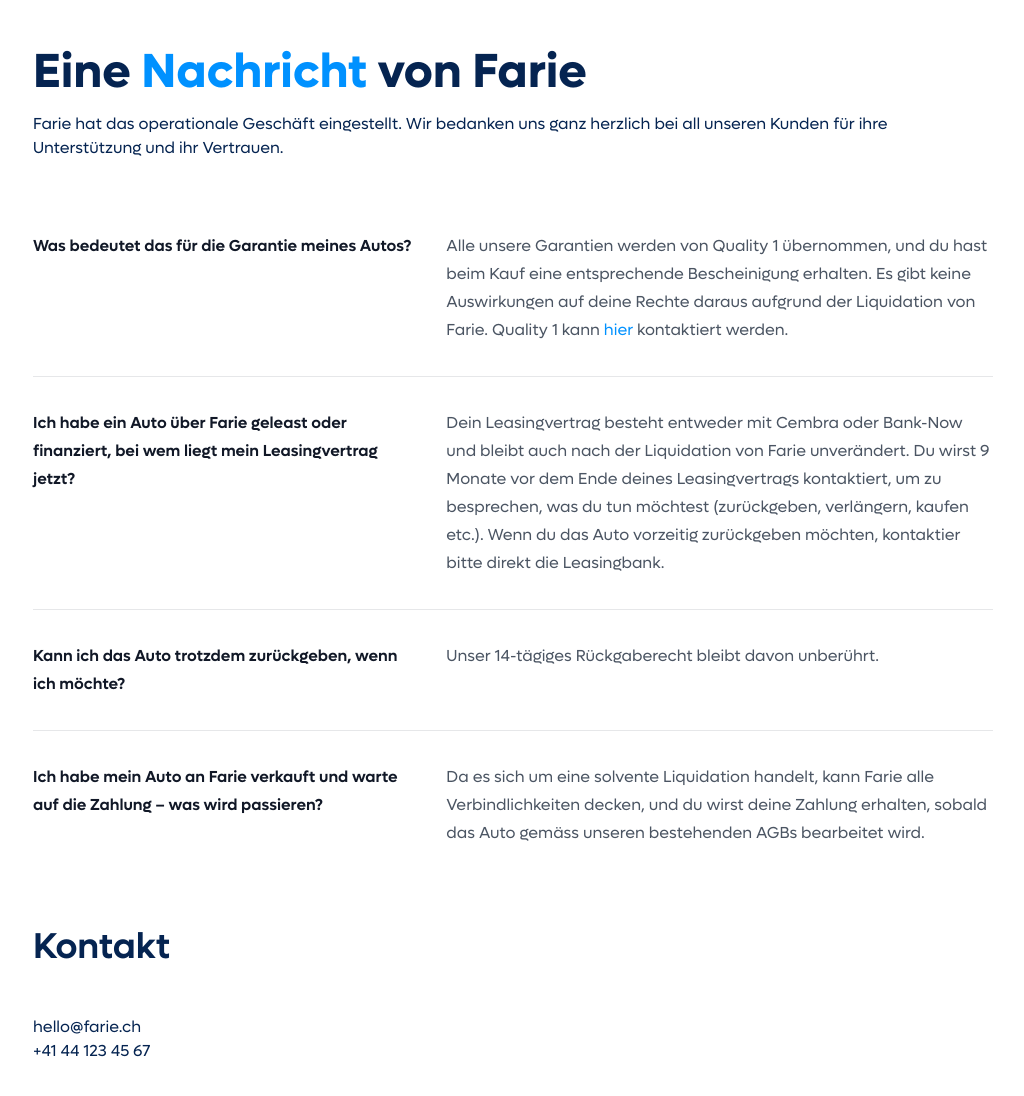
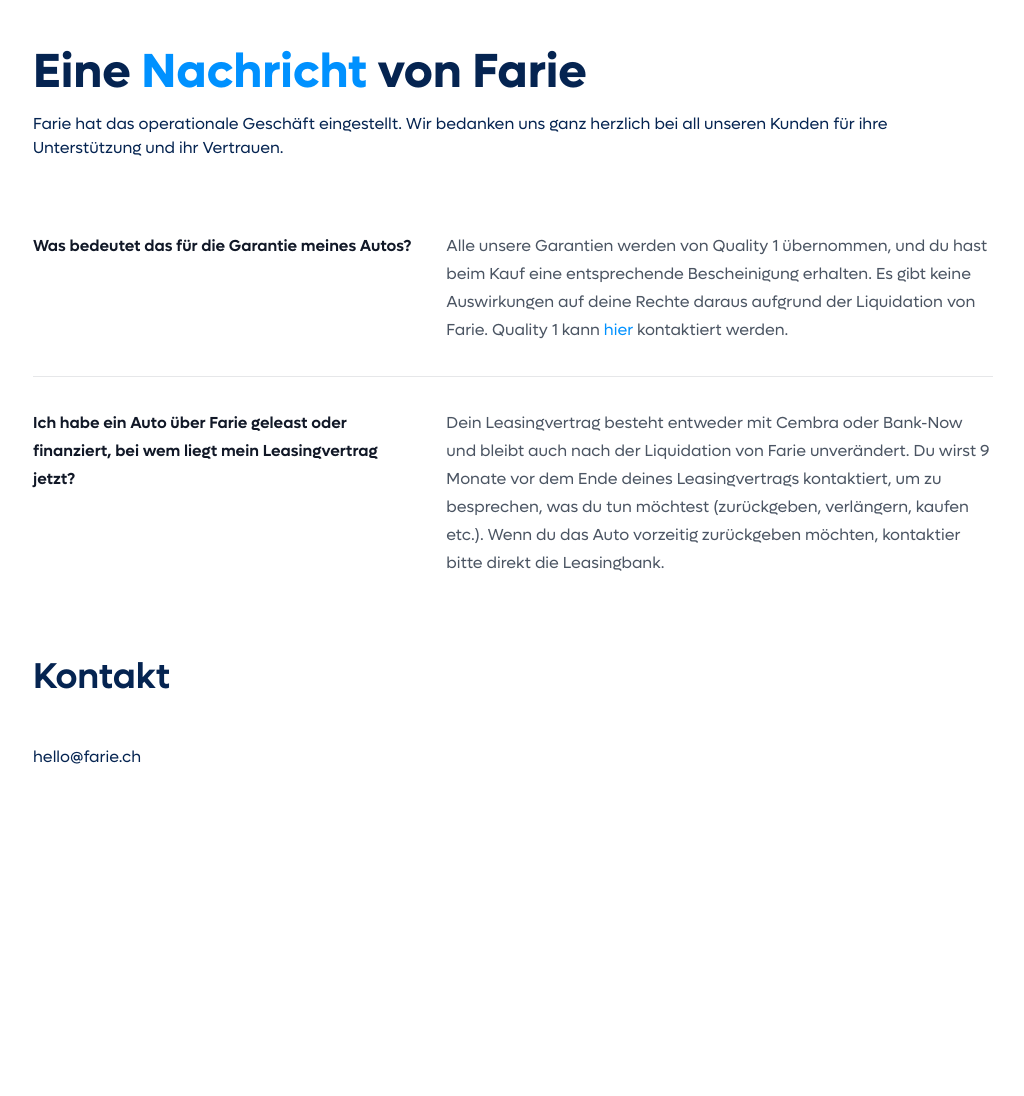
Before and after one commit to farie-tech/farie-tech.github.io, a website: page index.html in a window 1280 px wide. Shown: the whole page, without its empty margins (127-1151 px from the left). After the commit the page ends 897 px from the top, so only its background shows below. Drawn offline with Linux system fonts and the light colour scheme.

Commit message:
Update index.html

```diff
--- a/index.html
+++ b/index.html
@@ -35,27 +35,14 @@
                     </p>
                   </dd>
                 </div>
-                <div class="pt-8 lg:grid lg:grid-cols-12 lg:gap-8">
-                  <dt class="font-semibold text-gray-900 text-base/7 lg:col-span-5">Kann ich das Auto trotzdem zurückgeben, wenn ich möchte?</dt>
-                  <dd class="mt-4 lg:col-span-7 lg:mt-0">
-                    <p class="text-gray-600 text-base/7">Unser 14-tägiges Rückgaberecht bleibt davon unberührt.
-                    </p>
-                  </dd>
-                </div>
-                <div class="pt-8 lg:grid lg:grid-cols-12 lg:gap-8">
-                  <dt class="font-semibold text-gray-900 text-base/7 lg:col-span-5">Ich habe mein Auto an Farie verkauft und warte auf die Zahlung – was wird passieren?</dt>
-                  <dd class="mt-4 lg:col-span-7 lg:mt-0">
-                    <p class="text-gray-600 text-base/7">Da es sich um eine solvente Liquidation handelt, kann Farie alle Verbindlichkeiten decken, und du wirst deine Zahlung erhalten, sobald das Auto gemäss unseren bestehenden AGBs bearbeitet wird.
-                    </p>
-                  </dd>
-                </div>
+
               </dl>
             </div>
         </div>
         <p class="mt-8">
         <h2 class="mb-12 text-4xl font-semibold">Kontakt</h2>
             hello@farie.ch <br>
-            +41 44 123 45 67
+
         </p>
     </main>
 </body>
```
